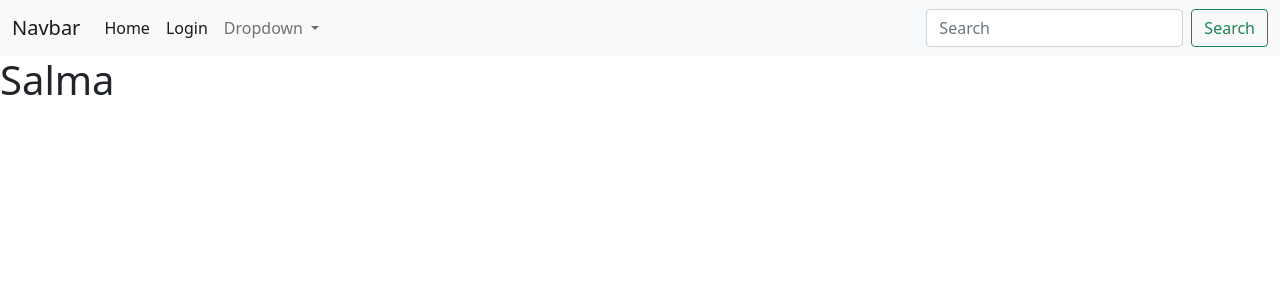
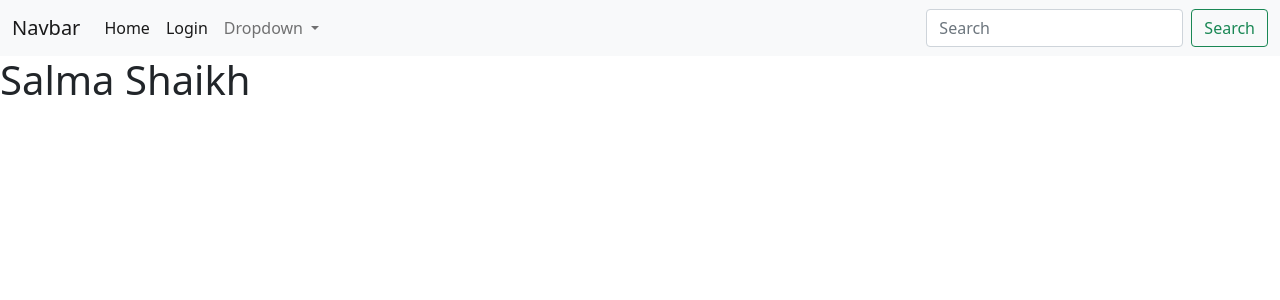
Before and after one commit to hartej-singh-assi/Covid-Shop, an Angular app: page / in a window 1280 px wide. Shown: the top 300 px of the page. Built offline with nearby package versions, Linux system fonts and the light colour scheme.

Commit message:
h1 added

```diff
--- a/src/app/app.component.html
+++ b/src/app/app.component.html
@@ -1,2 +1,2 @@
 <app-nav-bar></app-nav-bar>
-<h1>Salma</h1>
+<h1>Salma Shaikh</h1>
```
